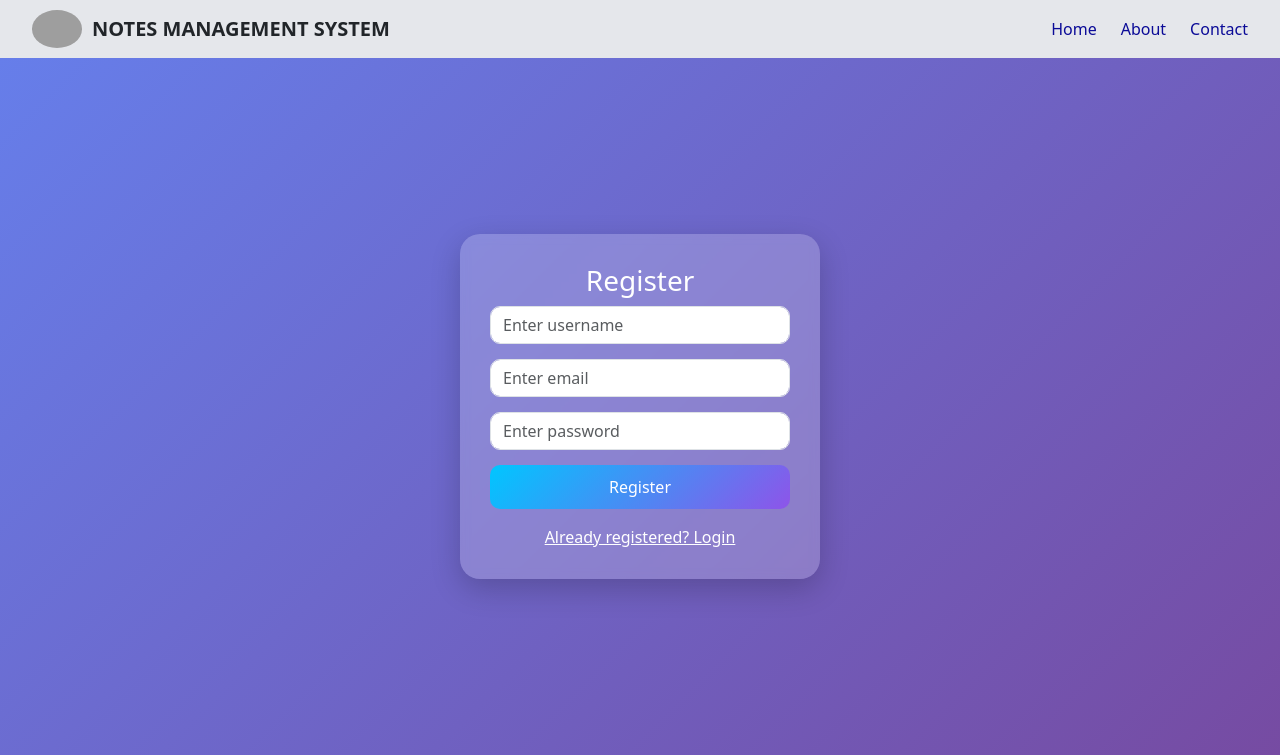
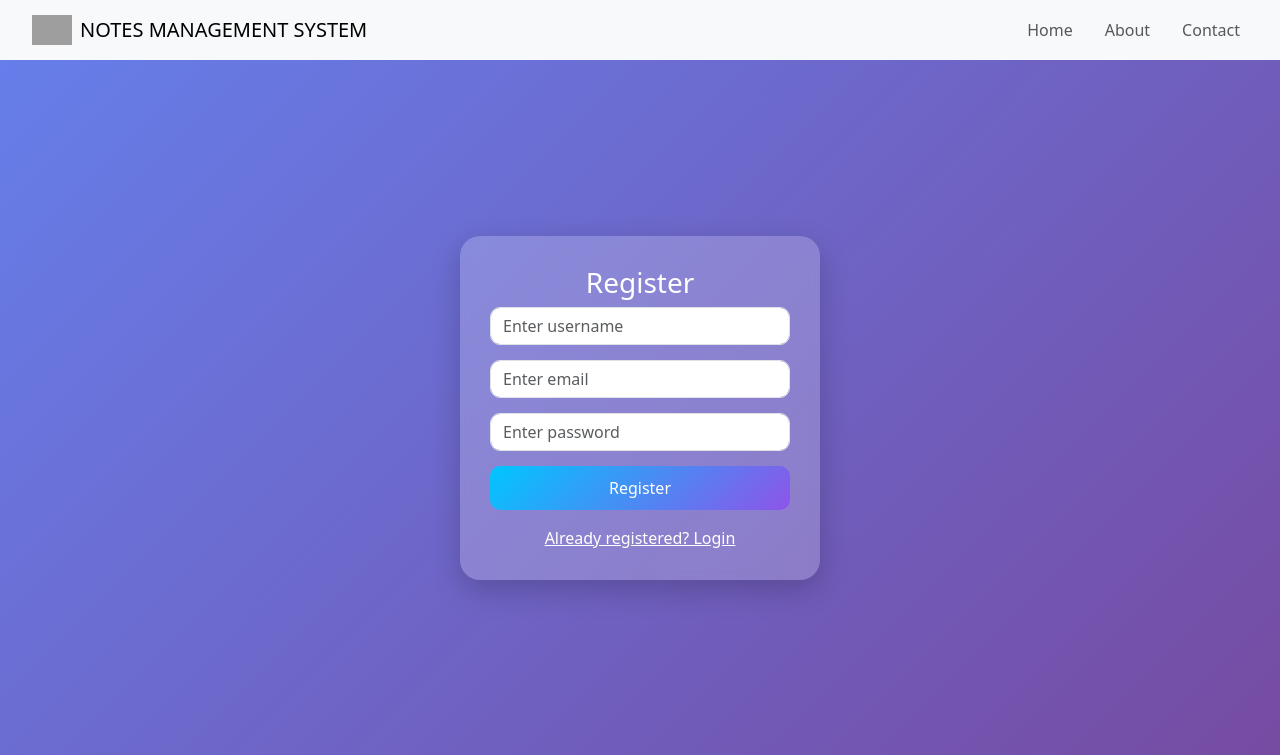
Before and after one commit to Lokeshkumar2008/notessqllite, a Flask app: page /register in a window 1280 px wide. Shown: the top 755 px of the page. Run offline with Flask 3, Linux system fonts and the light colour scheme; grey boxes are pictures that could not be loaded.

Commit message:
update file

```diff
--- a/templates/register.html
+++ b/templates/register.html
@@ -99,37 +99,29 @@ footer {
 
 <body>
 
-<nav class="navbar navbar-expand-md">
+<nav class="navbar navbar-expand-md bg-light">
   <div class="container-fluid">
 
-    <!-- LEFT -->
-    <div class="d-flex align-items-center">
-        <img src="https://img.freepik.com/free-vector/vector-notebook-silhouette-design_779267-1820.jpg" class="logo">
-        <div class="nav-title">NOTES MANAGEMENT SYSTEM</div>
-    </div>
+    <!-- LEFT (LOGO + TITLE) -->
+    <a class="navbar-brand d-flex align-items-center" href="#">
+      <img src="https://img.freepik.com/free-vector/vector-notebook-silhouette-design_779267-1820.jpg"
+           style="width:40px;" class="me-2">
+      <span>NOTES MANAGEMENT SYSTEM</span>
+    </a>
 
-    <!-- RIGHT SIDE -->
-    <div class="d-flex align-items-center gap-2">
+    <!-- ✅ TOGGLER RIGHT SIDE -->
+    <button class="navbar-toggler ms-auto" type="button"
+            data-bs-toggle="collapse" data-bs-target="#navbarContent">
+      <span class="navbar-toggler-icon"></span>
+    </button>
 
-        <!-- ✅ THREE DOTS (ONLY SMALL SCREEN) -->
-        <div class="dropdown d-md-none">
-            <button class="btn btn-light" data-bs-toggle="dropdown">
-                ⋮
-            </button>
-            <ul class="dropdown-menu dropdown-menu-end">
-                <li><a class="dropdown-item" href="/">Home</a></li>
-                <li><a class="dropdown-item" href="/about">About</a></li>
-                <li><a class="dropdown-item" href="/contact">Contact</a></li>
-            </ul>
-        </div>
-
-        <!-- ✅ NORMAL LINKS (ONLY LARGE SCREEN) -->
-        <div class="d-none d-md-flex gap-4 nav-links">
-            <a href="/">Home</a>
-            <a href="/about">About</a>
-            <a href="/contact">Contact</a>
-        </div>
-
+    <!-- MENU -->
+    <div class="collapse navbar-collapse" id="navbarContent">
+      <ul class="navbar-nav ms-auto gap-3">
+        <li class="nav-item"><a class="nav-link" href="/">Home</a></li>
+        <li class="nav-item"><a class="nav-link" href="/about">About</a></li>
+        <li class="nav-item"><a class="nav-link" href="/contact">Contact</a></li>
+      </ul>
     </div>
 
   </div>
```
